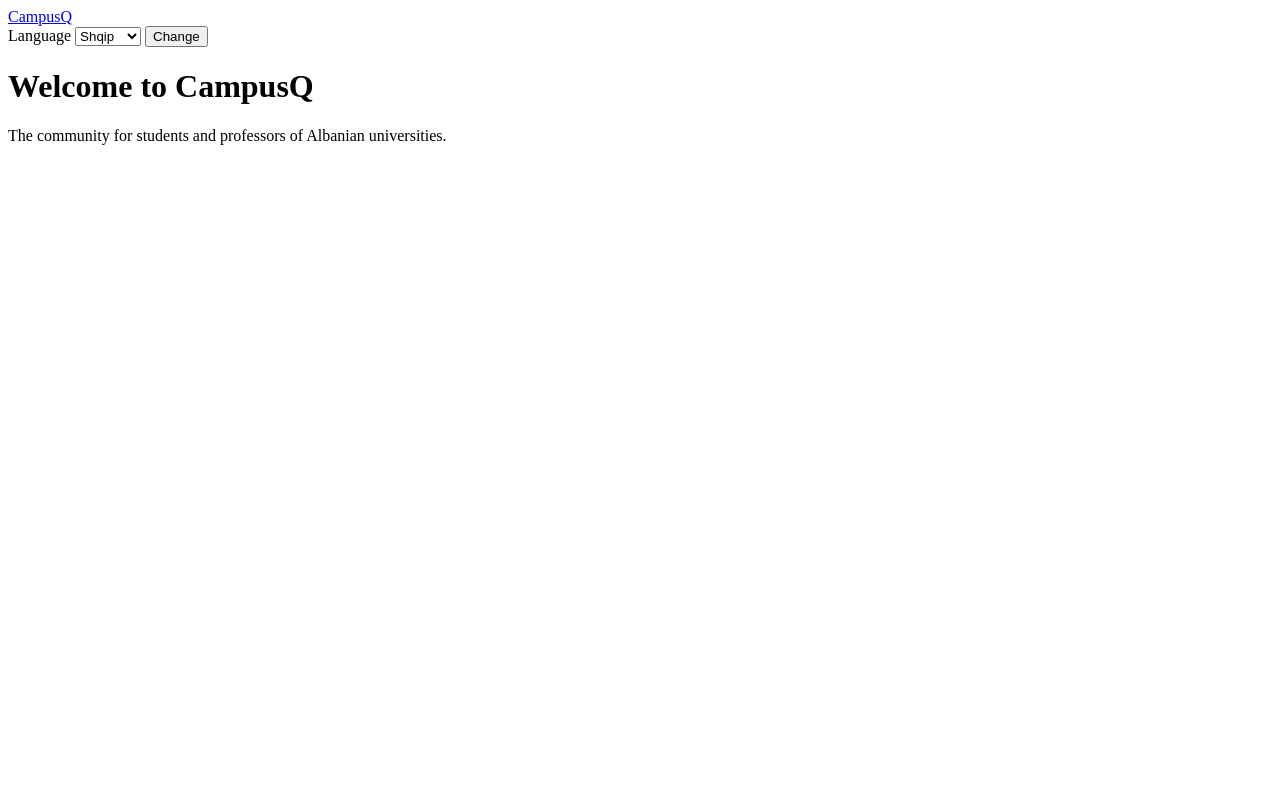
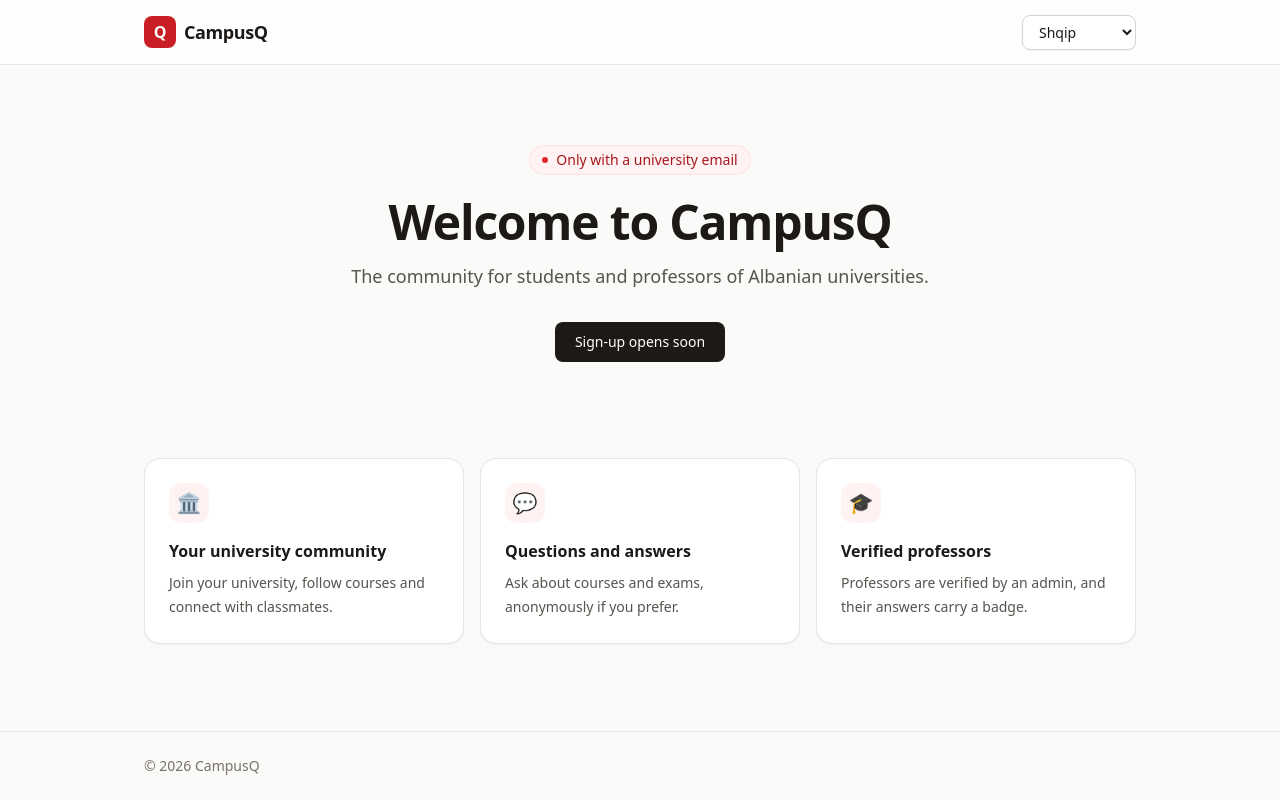
Before and after one commit to jonakapaj/campusQ, a Django app: page / in a window 1280 px wide. Run offline with Django 5.2, Linux system fonts and the light colour scheme; style sheets or scripts are compiled from the project's sources; parts of the project's set-up code (start-up, migrations or seed data) failed here and were passed over.

Commit message:
Style the layout and home page with Tailwind (standalone CLI, no Node)

```diff
--- a/config/settings.py
+++ b/config/settings.py
@@ -88,6 +88,8 @@ USE_TZ = True
 
 STATIC_URL = "static/"
 STATIC_ROOT = BASE_DIR / "staticfiles"
+# static/css/app.css is built by ./scripts/tailwind.sh (not committed).
+STATICFILES_DIRS = [BASE_DIR / "static"]
 
 # --- Email ------------------------------------------------------------------
 
--- /dev/null
+++ b/core/templates/core/_feature_card.html
@@ -0,0 +1,5 @@
+<article class="rounded-2xl border border-stone-200 bg-white p-6 shadow-xs dark:border-stone-800 dark:bg-stone-900">
+  <div class="grid size-10 place-items-center rounded-xl bg-brand-50 text-xl dark:bg-brand-500/10" aria-hidden="true">{{ icon }}</div>
+  <h2 class="mt-4 font-semibold">{{ title }}</h2>
+  <p class="mt-2 text-sm leading-6 text-stone-600 dark:text-stone-400">{{ body }}</p>
+</article>
--- a/core/templates/core/home.html
+++ b/core/templates/core/home.html
@@ -2,6 +2,29 @@
 {% load i18n %}
 
 {% block content %}
-  <h1>{% translate "Welcome to CampusQ" %}</h1>
-  <p>{% translate "The community for students and professors of Albanian universities." %}</p>
+  <section class="mx-auto max-w-2xl text-center">
+    <p class="inline-flex items-center gap-2 rounded-full bg-brand-50 px-3 py-1 text-sm font-medium text-brand-700 ring-1 ring-brand-100 dark:bg-brand-500/10 dark:text-brand-100 dark:ring-brand-500/20">
+      <span class="size-1.5 rounded-full bg-brand-500" aria-hidden="true"></span>
+      {% translate "Only with a university email" %}
+    </p>
+    <h1 class="mt-6 text-4xl font-bold tracking-tight text-balance sm:text-5xl">{% translate "Welcome to CampusQ" %}</h1>
+    <p class="mt-4 text-lg text-pretty text-stone-600 dark:text-stone-400">{% translate "The community for students and professors of Albanian universities." %}</p>
+    <p class="mt-8 inline-block rounded-lg bg-stone-900 px-5 py-2.5 text-sm font-medium text-white dark:bg-white dark:text-stone-900">
+      {% translate "Sign-up opens soon" %}
+    </p>
+  </section>
+
+  <section class="mt-16 grid gap-4 sm:mt-24 sm:grid-cols-3">
+    {% translate "Your university community" as title %}
+    {% translate "Join your university, follow courses and connect with classmates." as body %}
+    {% include "core/_feature_card.html" with icon="🏛️" title=title body=body %}
+
+    {% translate "Questions and answers" as title %}
+    {% translate "Ask about courses and exams, anonymously if you prefer." as body %}
+    {% include "core/_feature_card.html" with icon="💬" title=title body=body %}
+
+    {% translate "Verified professors" as title %}
+    {% translate "Professors are verified by an admin, and their answers carry a badge." as body %}
+    {% include "core/_feature_card.html" with icon="🎓" title=title body=body %}
+  </section>
 {% endblock %}
--- /dev/null
+++ b/static/js/app.js
@@ -0,0 +1,8 @@
+// Progressive enhancement only: every page works without this file.
+// <select data-autosubmit> submits its form as soon as the value changes.
+document.addEventListener("change", (event) => {
+  const target = event.target;
+  if (target instanceof HTMLSelectElement && target.dataset.autosubmit !== undefined) {
+    target.form?.requestSubmit();
+  }
+});
--- /dev/null
+++ b/static/src/app.css
@@ -0,0 +1,14 @@
+/* Tailwind entry point. Built to static/css/app.css by ./scripts/tailwind.sh.
+   source("../..") scans the whole project for class names, respecting .gitignore
+   (so .venv is skipped). */
+@import "tailwindcss" source("../..");
+
+@theme {
+  --font-sans: ui-sans-serif, system-ui, -apple-system, "Segoe UI", Roboto, "Helvetica Neue",
+    Arial, sans-serif;
+  --color-brand-50: #fef2f2;
+  --color-brand-100: #fde3e3;
+  --color-brand-500: #e0282e;
+  --color-brand-600: #c81e24;
+  --color-brand-700: #a5181d;
+}
--- a/templates/base.html
+++ b/templates/base.html
@@ -1,31 +1,49 @@
-{% load i18n %}<!doctype html>
+{% load i18n static %}<!doctype html>
 {% get_current_language as LANGUAGE_CODE %}
-<html lang="{{ LANGUAGE_CODE }}">
+<html lang="{{ LANGUAGE_CODE }}" class="h-full">
 <head>
   <meta charset="utf-8">
   <meta name="viewport" content="width=device-width, initial-scale=1">
   <meta name="robots" content="noindex, nofollow">
   <title>{% block title %}CampusQ{% endblock %}</title>
+  <link rel="stylesheet" href="{% static 'css/app.css' %}">
+  <script src="{% static 'js/app.js' %}" defer></script>
 </head>
-<body>
-  <header>
-    <a href="{% url 'home' %}">CampusQ</a>
-    <form action="{% url 'set_language' %}" method="post">
+<body class="flex min-h-full flex-col bg-stone-50 font-sans text-stone-900 antialiased dark:bg-stone-950 dark:text-stone-100">
+  <header class="sticky top-0 z-10 border-b border-stone-200 bg-white/80 backdrop-blur dark:border-stone-800 dark:bg-stone-900/80">
+    <div class="mx-auto flex h-16 max-w-5xl items-center justify-between px-4">
+      <a href="{% url 'home' %}" class="flex items-center gap-2 font-semibold tracking-tight">
+        <span class="grid size-8 place-items-center rounded-lg bg-brand-600 text-white" aria-hidden="true">Q</span>
+        <span class="text-lg">CampusQ</span>
+      </a>
+
+      <form action="{% url 'set_language' %}" method="post" class="flex items-center gap-2">
         {% csrf_token %}
         <input type="hidden" name="next" value="{{ request.get_full_path }}">
-      <label for="language-select">{% translate "Language" %}</label>
-      <select id="language-select" name="language">
+        <label for="language-select" class="sr-only">{% translate "Language" %}</label>
+        <select id="language-select" name="language" data-autosubmit
+                class="rounded-lg border border-stone-300 bg-white py-1.5 pr-8 pl-3 text-sm shadow-xs focus:border-brand-500 focus:ring-2 focus:ring-brand-500/30 focus:outline-none dark:border-stone-700 dark:bg-stone-900">
           {% get_available_languages as LANGUAGES %}
           {% get_language_info_list for LANGUAGES as languages %}
           {% for language in languages %}
             <option value="{{ language.code }}"{% if language.code == LANGUAGE_CODE %} selected{% endif %}>{{ language.name_local|capfirst }}</option>
           {% endfor %}
         </select>
-      <button type="submit">{% translate "Change" %}</button>
+        <noscript>
+          <button type="submit" class="rounded-lg border border-stone-300 px-3 py-1.5 text-sm">{% translate "Change" %}</button>
+        </noscript>
       </form>
+    </div>
   </header>
-  <main>
+
+  <main class="mx-auto w-full max-w-5xl flex-1 px-4 py-12 sm:py-20">
     {% block content %}{% endblock %}
   </main>
+
+  <footer class="border-t border-stone-200 dark:border-stone-800">
+    <div class="mx-auto max-w-5xl px-4 py-6 text-sm text-stone-500">
+      &copy; {% now "Y" %} CampusQ
+    </div>
+  </footer>
 </body>
 </html>
```
Also changed, not shown: tests/test_i18n.py (+1 -1 lines), locale/sq/LC_MESSAGES/django.po, 2 other files. Lines whose indentation alone changed are shown as unchanged.
